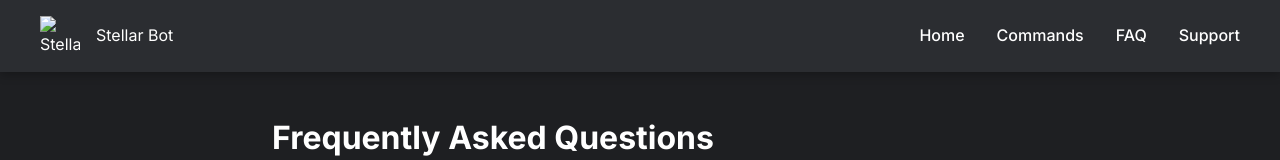
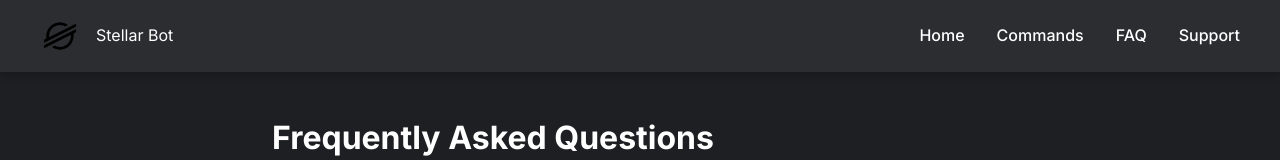
Before and after one commit to Enyzelle/Stellar-Bot-Web, a plain HTML site: page faq.html in a window 1280 px wide. Shown: the top 160 px of the page. Drawn offline with Linux system fonts and the light colour scheme.

Commit message:
Update faq.html

```diff
--- a/faq.html
+++ b/faq.html
@@ -8,14 +8,14 @@
     <link rel="preconnect" href="https://fonts.googleapis.com">
     <link rel="preconnect" href="https://fonts.gstatic.com" crossorigin>
     <link href="https://fonts.googleapis.com/css2?family=Inter:wght@400;500;600;700&display=swap" rel="stylesheet">
-    <link rel="icon" type="image/png" href="assets/logo.png">
+    <link rel="icon" type="image/png" href="assets/img/logo.png">
 </head>
 <body>
     <!-- Navigation -->
     <nav class="navbar">
         <div class="nav-container">
             <div class="nav-logo">
-                <img src="assets/logo.png" alt="Stellar Bot Logo">
+                <img src="assets/img/logo.png" alt="Stellar Bot Logo">
                 <span>Stellar Bot</span>
             </div>
             <div class="nav-links">
```
